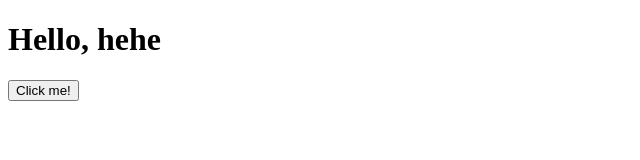
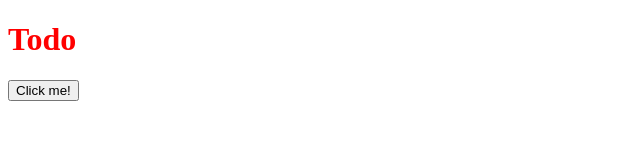
Before and after one commit to alexcambose/virtual-dom, a website built with webpack: page demo/index.html in a window 1280 px wide. Shown: the whole page, without its empty margins (0-640 px from the left). Built offline with Linux system fonts and the light colour scheme.

Commit message:
Style props object support

```diff
--- a/demo/index.html
+++ b/demo/index.html
@@ -11,30 +11,14 @@
     <script src="../dist/virtual-dom.js"></script>
     <script>
         const appContainer = document.getElementById('app');
-        const createContent = (color, text) => ({
-            type: 'div',
-            props: {
-                className: 'section',
-                children: [
-                    {
-                        type: 'h1',
-                        props: {
-                            style: {color},
-                            children: ['Hello, ', text],
-                        },
-                    },
-                    {
-                        type: 'button',
-                        props: {
-                            onClick: e => console.log(e),
-                            children: ['Click me!'],
-                        },
-                    }
-                ]
-            }
-        });
-
-        render(appContainer, createContent('red', 'hehe'));
+        let color = 'red';
+        const createContent = (color) => (
+            h('div', { className: 'section' },
+                h('h1', { style: {color} }, 'Todo'),
+                h('button', { onClick: e => console.log(e) }, 'Click me!'),
+            )
+        )
+        render(appContainer, createContent('red'));
     </script>
 </body>
 </html>
--- a/src/utils.js
+++ b/src/utils.js
@@ -48,7 +48,8 @@ export const applyProps = ($node, props) => {
             $node.setAttribute('class', props[propName]);
         } else if (propName.match(/^on([A-Z].*)/) && isFunction(props[propName])) {
             $node.addEventListener(propName.match(/^on([A-Z].*)/)[1].toLowerCase(), e => props[propName](e));
-            console.log('added')
+        } else if (propName === 'style') {
+            for(let styleName in props['style']) $node.style[styleName] = props['style'][styleName];
         } else {
             $node.setAttribute(propName, props[propName]);
         }
```
Also changed, not shown: dist/virtual-dom.js.
